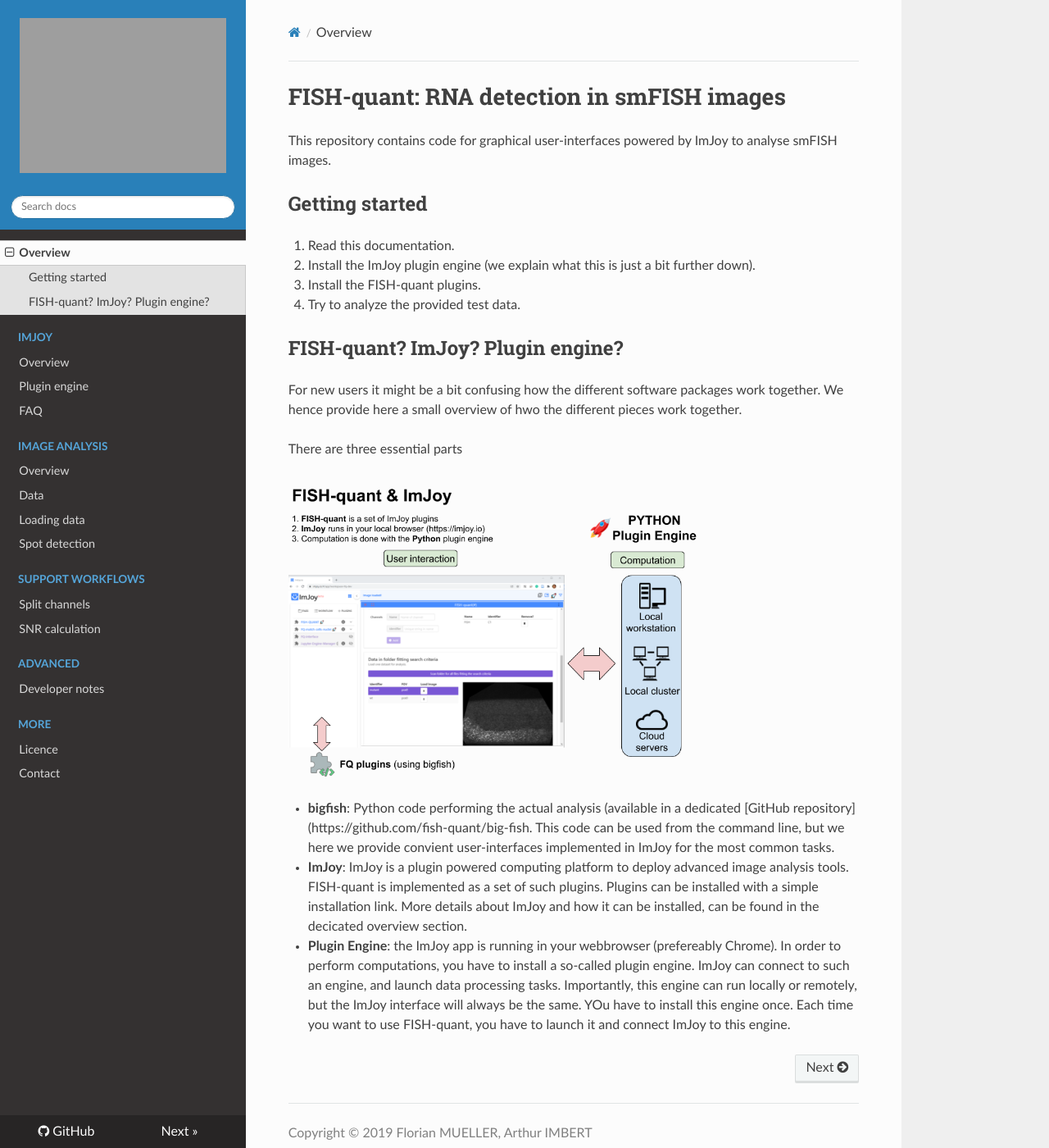
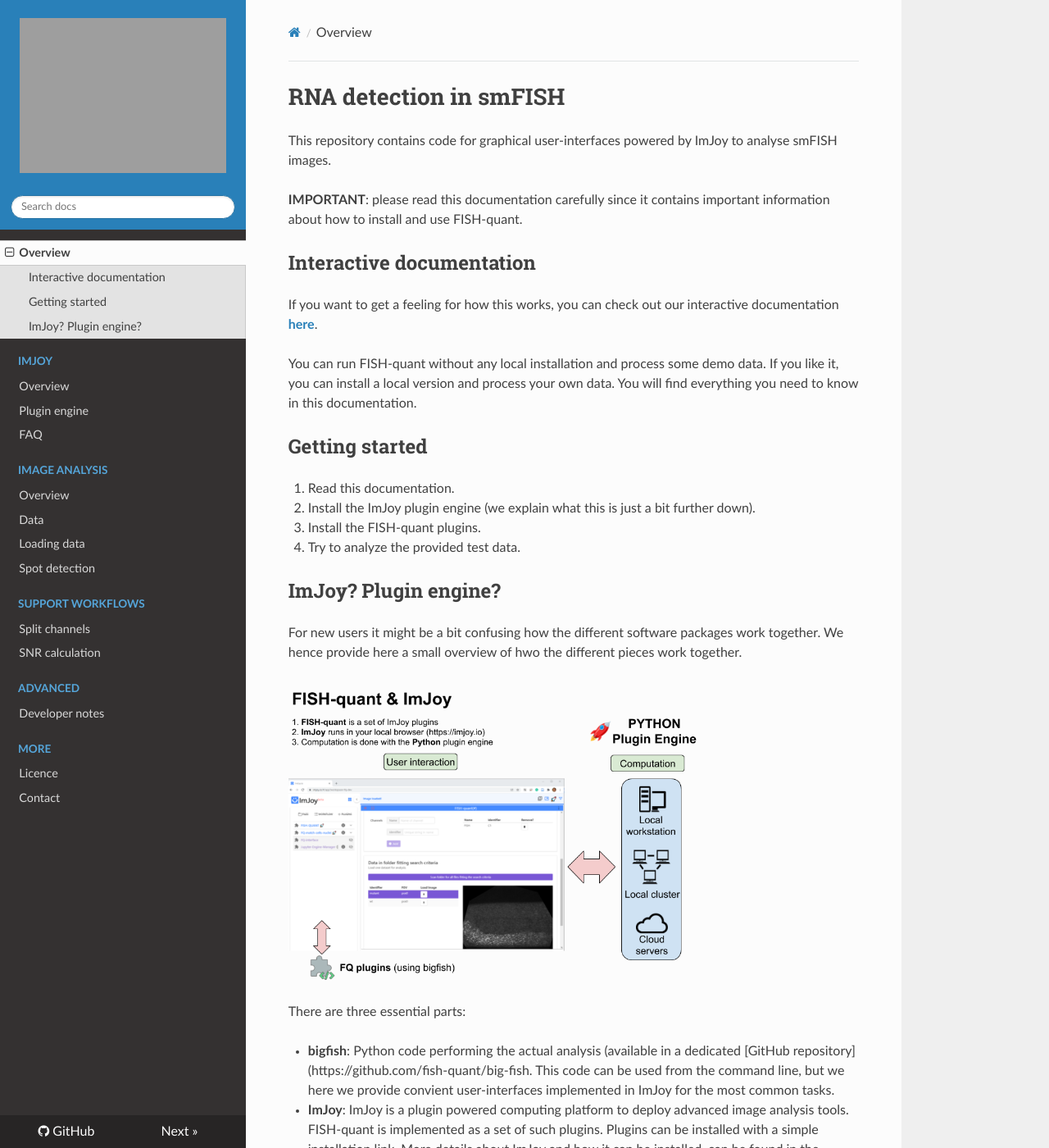
Before and after one commit to fish-quant/fq-imjoy, an MkDocs documentation site: the page built from docs/index.md, in a window 1280 px wide and 1400 px high. Shown: the whole window at 82% size. Built offline with MkDocs 1.6.1, drawn with Linux system fonts in a browser that asks for light colours; nearby versions of some CDN libraries.

Commit message:
collection of smaller commits (#33)
* More information about naming convention

* add reference to interactive docs, simplify some headings

* small changes and pin mkdocs version

* store detection plots with raw and filtered image

* allow only one region when selecting region for analysis

* corrected bug for filtering of 2d images

* Make secondary buttons clearer

```diff
--- a/docs/index.md
+++ b/docs/index.md
@@ -1,23 +1,34 @@
-# FISH-quant: RNA detection in smFISH images
+# RNA detection in smFISH
 
 This repository contains code for graphical user-interfaces powered by ImJoy
 to analyse smFISH images.
 
-## Getting started ##
+__IMPORTANT__: please read this documentation carefully since it contains important
+information about how to install and use FISH-quant.
+
+## Interactive documentation
+
+If you want to get a feeling for how this works, you can check out our interactive documentation [**here**](https://fish-quant.github.io/fq-interactive-docs/#/fq-imjoy).
+
+You can run FISH-quant without any local installation and process some demo data. If you like
+it, you can install a local version and process your own data. You will find everything
+you need to know in this documentation.
+
+## Getting started
 
 1. Read this documentation.
 2. Install the ImJoy plugin engine (we explain what this is just a bit further down).
 3. Install the FISH-quant plugins.
 4. Try to analyze the provided test data.
 
-## FISH-quant? ImJoy? Plugin engine?
+## ImJoy? Plugin engine?
 
 For new users it might be a bit confusing how the different software packages work together.
 We hence provide here a small overview of hwo the different pieces work together.
 
-There are three  essential parts
+![fq-get-version.gif](img/fq-imjoy-overview.png){: style="width:500px"}
 
-![fq-get-version.gif](img/fq-imjoy-overview.png){: style="width:500px"}
+There are three  essential parts:
 
 * **bigfish**: Python code performing the actual analysis (available in a dedicated [GitHub repository](https://github.com/fish-quant/big-fish. This code can be used from the command line, but we here we provide convient user-interfaces implemented in ImJoy for the most common tasks.
 * **ImJoy**: ImJoy is a plugin powered computing platform to deploy advanced image analysis tools. FISH-quant is implemented as a set of such plugins. Plugins can be installed with a simple installation link. More details about ImJoy and how it can be installed, can be found in the decicated overview section.
--- a/docs/requirements.txt
+++ b/docs/requirements.txt
@@ -1 +1,2 @@
+mkdocs >= 1.1.2
 pymdown-extensions
--- a/manifest.imjoy.json
+++ b/manifest.imjoy.json
@@ -7,7 +7,7 @@
   {
    "name": "FISH-QUANT",
    "type": "native-python",
-   "version": "0.0.12",
+   "version": "0.0.13",
    "description": "Process smFISH images.",
    "tags": [
     "stable",
@@ -50,7 +50,7 @@
    "type": "window",
    "tags": [],
    "ui": "",
-   "version": "0.0.8",
+   "version": "0.0.9",
    "cover": "",
    "description": "User-interface of FQ.",
    "icon": "extension",
```
Also changed, not shown: docs/data.md (+13 -6 lines), docs/imjoy-overview.md (+2 -3 lines), 2 other files.
